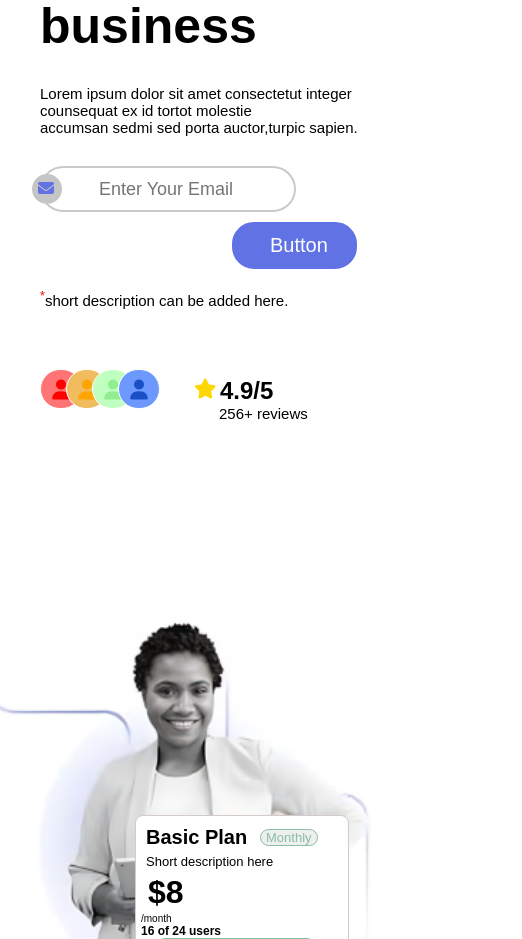
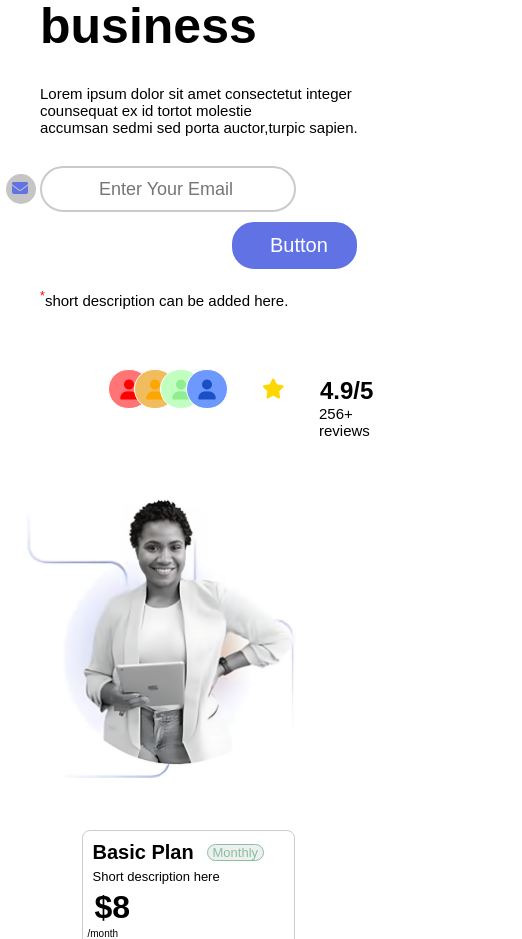
Before and after one commit to VishnusIdea/Codunt, a plain HTML site: page Project_Dashboard/index.html in a window 390 px wide. Shown: the part 740-1679 px from the top of the page, 522 px wide, since content can reach past the window. Drawn offline with Linux system fonts and the light colour scheme.

Commit message:
push all

```diff
--- a/Project_Dashboard/style.css
+++ b/Project_Dashboard/style.css
@@ -369,6 +369,17 @@ nav .fas {
 }
 
 @media screen and (max-width: 600px) {
+
+
+  * {
+
+ justify-content: center;
+    box-sizing: border-box;
+  }
+
+
+
+
   nav .fas {
     display: block;
     font-size: 25px;
@@ -419,12 +430,16 @@ nav .fas {
     width: 100%;
   }
 
+  .users {
+    margin: 0px 100px;
+  }
+
   .mail-input {
     width: 80%;
   }
 
   .mail-img {
-    margin-left: -264px;
+    margin-left: -290px;
   }
 
   .about-button2 {
@@ -442,14 +457,9 @@ nav .fas {
     font-size: 50px;
     padding-top: 40px;
   }
-  .picture {
-    width: 100%;
-    margin: 1px -200px;
-  }
-
-
   .person_image {
-    width: 100%;
+    width: 70%;
+    margin: -90px 30px;
   }
 
   .card-data {
```
